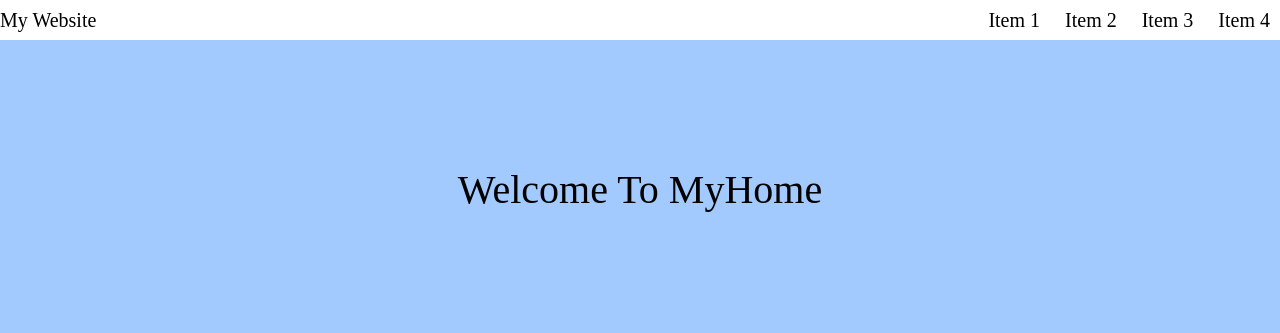
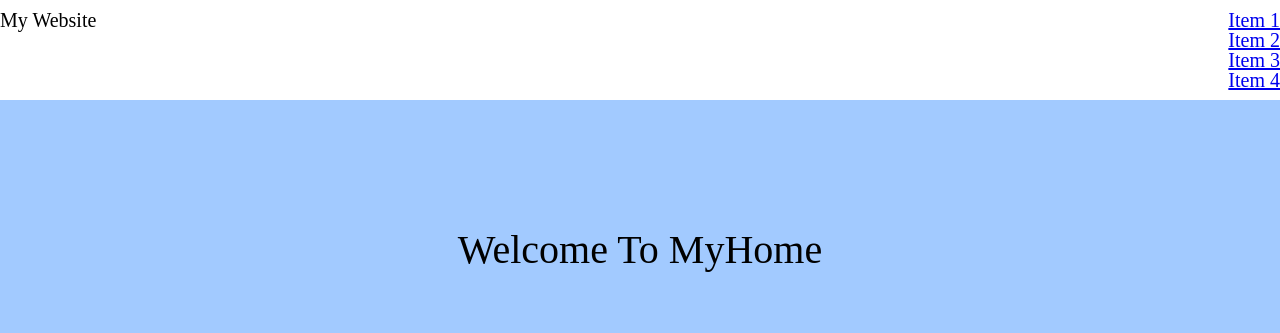
Before and after one commit to shinoshyun/week-1, a plain HTML site: page index.html in a window 1280 px wide. Shown: the top 333 px of the page. Drawn offline with Linux system fonts and the light colour scheme.

Commit message:
Update index.html

```diff
--- a/index.html
+++ b/index.html
@@ -14,11 +14,13 @@
             <div class="options1">
             <h1>My Website</h1>
             </div>
-            <div class="options2">
-            <span>Item 1</span>
-            <span>Item 2</span>
-            <span>Item 3</span>
-            <span>Item 4</span>
+            <div class="menu">
+            <ul>
+            <li><a href="#">Item 1</a></li>
+            <li><a href="#">Item 2</a></li>
+            <li><a href="#">Item 3</a></li>
+            <li><a href="#">Item 4</a></li>
+            </ul>
             </div>
 
         </div>
```
